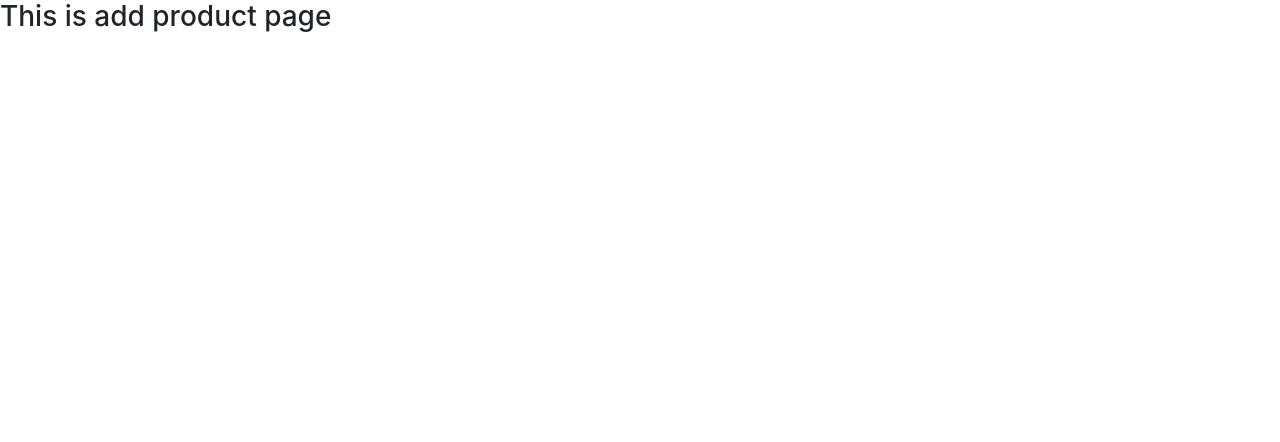
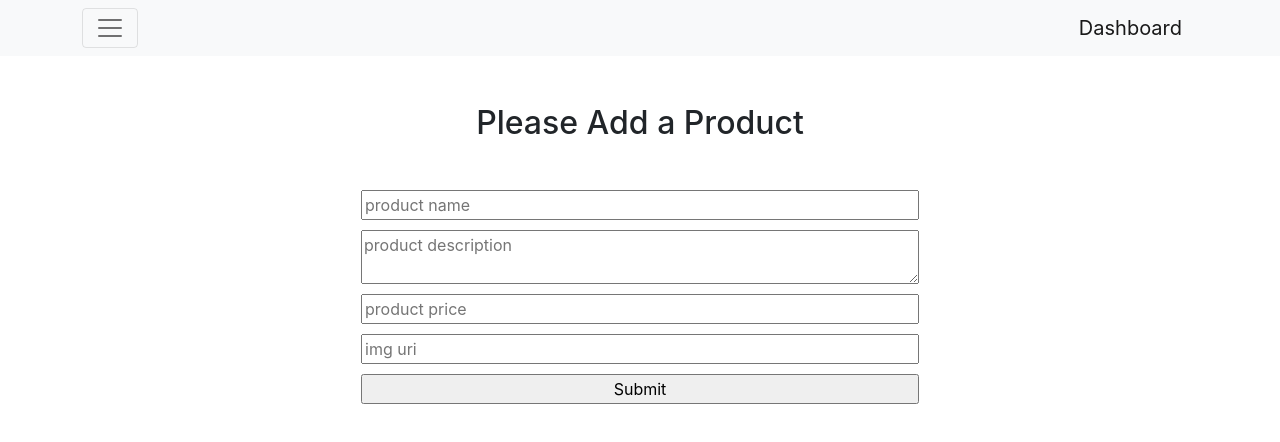
Before and after one commit to ishrafil-hossain/street-burner-client, a React (Create React App) app: page /add-product in a window 1280 px wide. Shown: the top 442 px of the page. Built offline with nearby package versions, Linux system fonts and the light colour scheme; no server answers.

Commit message:
add product

```diff
--- a/package.json
+++ b/package.json
@@ -6,11 +6,13 @@
     "@testing-library/jest-dom": "^5.15.0",
     "@testing-library/react": "^11.2.7",
     "@testing-library/user-event": "^12.8.3",
+    "axios": "^0.24.0",
     "bootstrap": "^5.1.3",
     "firebase": "^9.4.0",
     "react": "^17.0.2",
     "react-bootstrap": "^2.0.0-rc.1",
     "react-dom": "^17.0.2",
+    "react-hook-form": "^7.19.5",
     "react-router-dom": "^5.3.0",
     "react-scripts": "4.0.3",
     "web-vitals": "^1.1.2"
--- a/src/Pages/BuyNow/BuyNow.js
+++ b/src/Pages/BuyNow/BuyNow.js
@@ -10,7 +10,7 @@ const BuyNow = () => {
     const [buynow, setBuynow] = useState([]);
 
     useEffect(() => {
-        fetch('https://raw.githubusercontent.com/ishrafil2233/data/main/product.json')
+        fetch('http://localhost:5000/products')
             .then(res => res.json())
             .then(data => setBuynow(data));
     }, []);
@@ -67,7 +67,7 @@ const BuyNow = () => {
                                     <Card.Title>{find?.name}</Card.Title>
                                     <Card.Title>Price : {find?.price} TK</Card.Title>
                                 </div>
-                                <Card.Text>{find?.desc}</Card.Text>
+                                <Card.Text>{find?.description}</Card.Text>
                             </Card.Body>
                         </Card>
                     </Col>
--- /dev/null
+++ b/src/Pages/Dashboard/AddProduct/AddProduct.css
@@ -0,0 +1,11 @@
+.add-product form{
+    display: flex;
+    flex-direction: column;
+    justify-content: center;
+    align-items: center;
+}
+
+.add-product form input, textarea{
+    width: 50%;
+    margin-bottom: 10px;
+}
--- a/src/Pages/Dashboard/AddProduct/AddProduct.js
+++ b/src/Pages/Dashboard/AddProduct/AddProduct.js
@@ -1,9 +1,38 @@
+import axios from 'axios';
 import React from 'react';
+import { Container } from 'react-bootstrap';
+import { useForm } from "react-hook-form";
+import Dashboard from '../Dashboard/Dashboard';
+import './AddProduct.css';
 
 const AddProduct = () => {
+    const { register, handleSubmit, reset } = useForm();
+    const onSubmit = data => {
+        console.log(data);
+        axios.post('http://localhost:5000/products', data)
+            .then(res => {
+                if (res.data.insertedId) {
+                    alert('You have successfully add a product ):');
+                    reset();
+                }
+                console.log(res)
+            })
+    }
     return (
         <div>
-            <h3>This is add product page</h3>
+            <Dashboard></Dashboard>
+            <Container className="text-center">
+                <div className="mt-5 mb-5 add-product form">
+                    <h2 className="mb-5">Please Add a Product </h2>
+                    <form onSubmit={handleSubmit(onSubmit)}>
+                        <input {...register("name", { required: true, maxLength: 30 })} placeholder="product name" />
+                        <textarea {...register("description")} placeholder="product description" />
+                        <input type="number" {...register("price")} placeholder="product price" />
+                        <input {...register("img")} placeholder="img uri" />
+                        <input type="submit" />
+                    </form>
+                </div>
+            </Container>
         </div>
     );
 };
--- a/src/Pages/Dashboard/MakeAdmin/MakeAdmin.js
+++ b/src/Pages/Dashboard/MakeAdmin/MakeAdmin.js
@@ -1,5 +1,6 @@
 import React, { useState } from 'react';
 import { Button, Form } from 'react-bootstrap';
+import Dashboard from '../Dashboard/Dashboard';
 
 const MakeAdmin = () => {
     const [email, setEmail] = useState('');
@@ -29,7 +30,8 @@ const MakeAdmin = () => {
     }
     return (
         <div>
-            <h2>Make an admin</h2>
+            <Dashboard></Dashboard>
+            <h2 className="text-center m-5">Make an admin</h2>
             <div className="mt-5 mb-5 add-offer form w-50 container">
                 <Form onSubmit={handleAdminSubmit}>
                     <Form.Group className="mb-3" controlId="formBasicEmail">
--- a/src/Pages/Explore/Explore.js
+++ b/src/Pages/Explore/Explore.js
@@ -7,7 +7,7 @@ const Explore = () => {
     const [products, setProducts] = useState([]);
 
     useEffect(() => {
-        fetch('https://raw.githubusercontent.com/ishrafil2233/data/main/product.json')
+        fetch('http://localhost:5000/products')
             .then(res => res.json())
             .then(data => setProducts(data))
     }, []);
@@ -19,6 +19,7 @@ const Explore = () => {
                 <div className="row row-cols-1 row-cols-md-3 g-4 m-2">
                     {
                         products.map(product => <div
+                            key={product._id}
                             className="card border rounded-3 shadow p-3 mb-5 bg-body h-100">
                             <div>
                                 <img src={product.img} className="card-img-top w-100 " alt="..." />
@@ -26,7 +27,7 @@ const Explore = () => {
                             <div className="card-body">
                                 <h5>Product Name :<span className="text-primary"> {product.name}</span></h5>
                                 <h5>Price : {product.price}TK</h5>
-                                <p>{product.desc}</p>
+                                <p>{product.description}</p>
                             </div>
 
                             <Link to={`/buy-now/${product.id}`}>
--- a/src/Pages/Home/Product/Product.js
+++ b/src/Pages/Home/Product/Product.js
@@ -3,7 +3,7 @@ import { Button } from 'react-bootstrap';
 import { Link } from 'react-router-dom';
 
 const Product = ({ product }) => {
-    const { id, name, img, desc, price } = product;
+    const { _id, name, img, description, price } = product;
     return (
         <div className="col">
             <div className="card border rounded-3 shadow p-3 mb-5 bg-body h-100">
@@ -13,10 +13,10 @@ const Product = ({ product }) => {
                 <div className="card-body">
                     <h5>Product Name :<span className="text-primary"> {name}</span></h5>
                     <h5>Price : {price}TK</h5>
-                    <p>{desc}</p>
+                    <p>{description}</p>
                 </div>
 
-                <Link to={`/buy-now/${id}`}>
+                <Link to={`/buy-now/${_id}`}>
                     <Button variant="primary">Buy Now</Button>
                 </Link>
             </div>
--- a/src/Pages/Home/Products/Products.js
+++ b/src/Pages/Home/Products/Products.js
@@ -5,7 +5,7 @@ const Products = () => {
     const [products, setProducts] = useState([]);
 
     useEffect(() => {
-        fetch('https://raw.githubusercontent.com/ishrafil2233/data/main/product.json')
+        fetch('http://localhost:5000/products')
             .then(res => res.json())
             .then(data => setProducts(data))
     }, []);
@@ -14,7 +14,7 @@ const Products = () => {
             <div className="row row-cols-1 row-cols-md-3 g-4 m-2">
                 {
                     products.slice(0, 6).map(product => <Product
-                        key={product.id}
+                        key={product._id}
                         product={product}
                     ></Product>)
                 }
```
Also changed, not shown: 1 other file (tests, documents, lock files or other folders).
